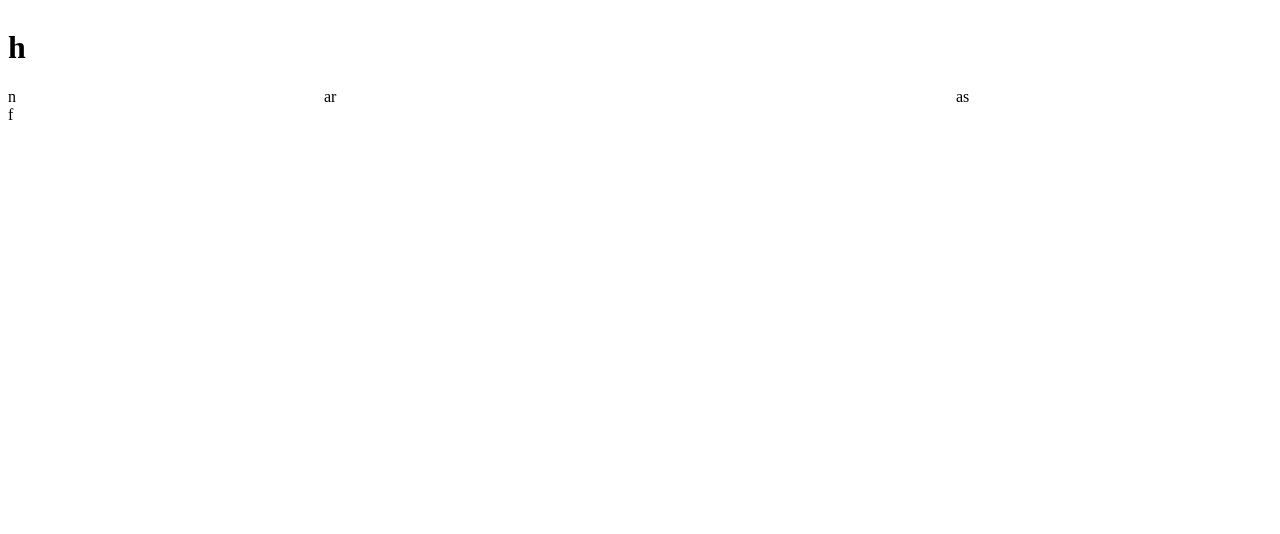
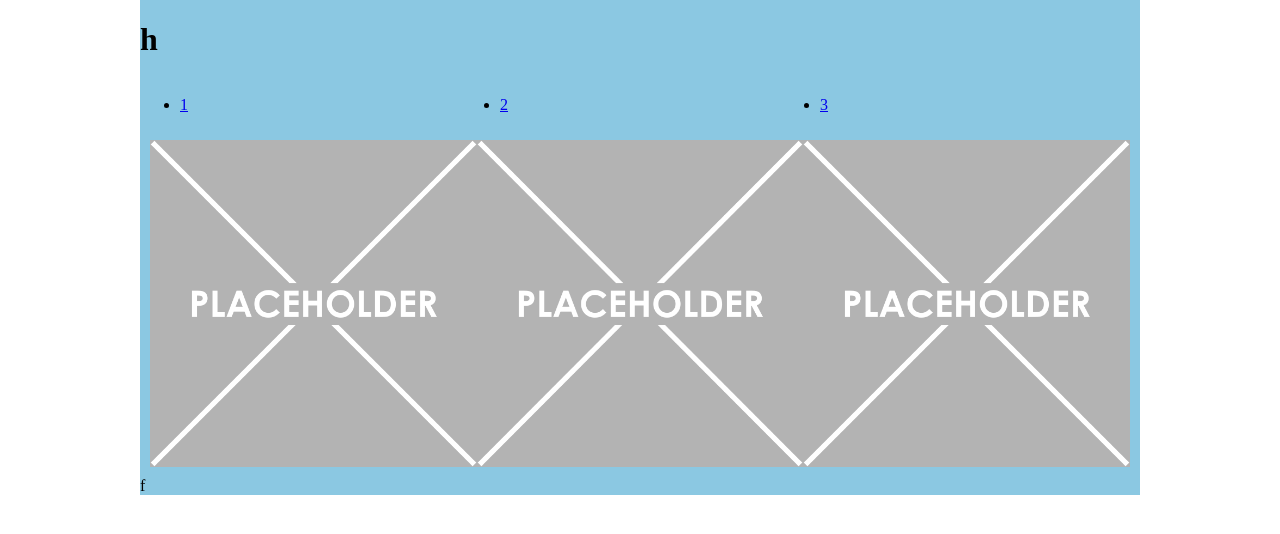
Before and after one commit to Sunny0084/webaruhaz-kozos, a plain HTML site: page index.html in a window 1280 px wide. Drawn offline with Linux system fonts and the light colour scheme.

Commit message:
alap layout

```diff
--- a/index.html
+++ b/index.html
@@ -12,9 +12,18 @@
 <body>
     <main>
         <header><h1>h</h1></header>
-        <nav>n</nav>
-        <article>ar</article>
-        <aside>as</aside>
+        <nav>
+            <ul>
+                <li><a href="#">1</a></li>
+                <li><a href="#">2</a></li>
+                <li><a href="#">3</a></li>
+            </ul>
+        </nav>
+        <article>
+            <img src="Placeholder-523345509.png" alt="">
+            <img src="Placeholder-523345509.png" alt="">
+            <img src="Placeholder-523345509.png" alt="">
+        </article>
         <footer>f</footer>
     </main>
 </body>
--- a/style.css
+++ b/style.css
@@ -1,26 +1,38 @@
+body {
+    max-width: 1000px;
+    margin: auto;
+}
+
 main {
     display: grid;
-    grid-template-columns: 1fr 2fr 1fr;
+    grid-template-columns: 1fr;
     grid-template-areas:
-    "h h h"
-    "n ar as"
-    "f f f";
+    "h"
+    "n"
+    "ar"
+    "f";
+    background-color: rgb(139, 200, 226);
 }
 
 header {
     grid-area: h;
 }
 
-nav {
+nav ul{
     grid-area: n;
+    display: grid;
+    grid-template-columns: 1fr 1fr 1fr;
 }
 
 article {
     grid-area: ar;
+    display: grid;
+    grid-template-columns: 1fr 1fr 1fr;
+    padding: 10px;
 }
 
-aside {
-    grid-area: as;
+article img {
+    width: 100%;
 }
 
 footer {
```
Also changed, not shown: Placeholder-523345509.png (added).
